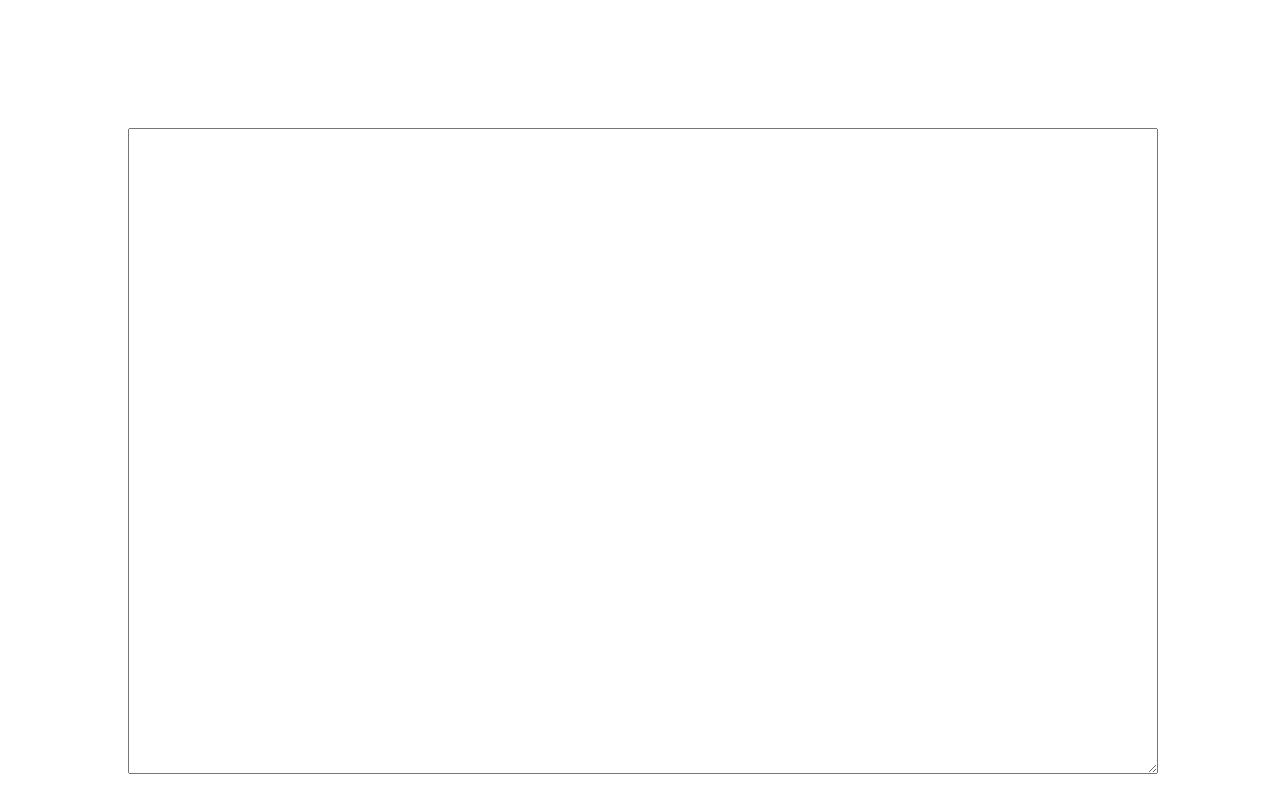
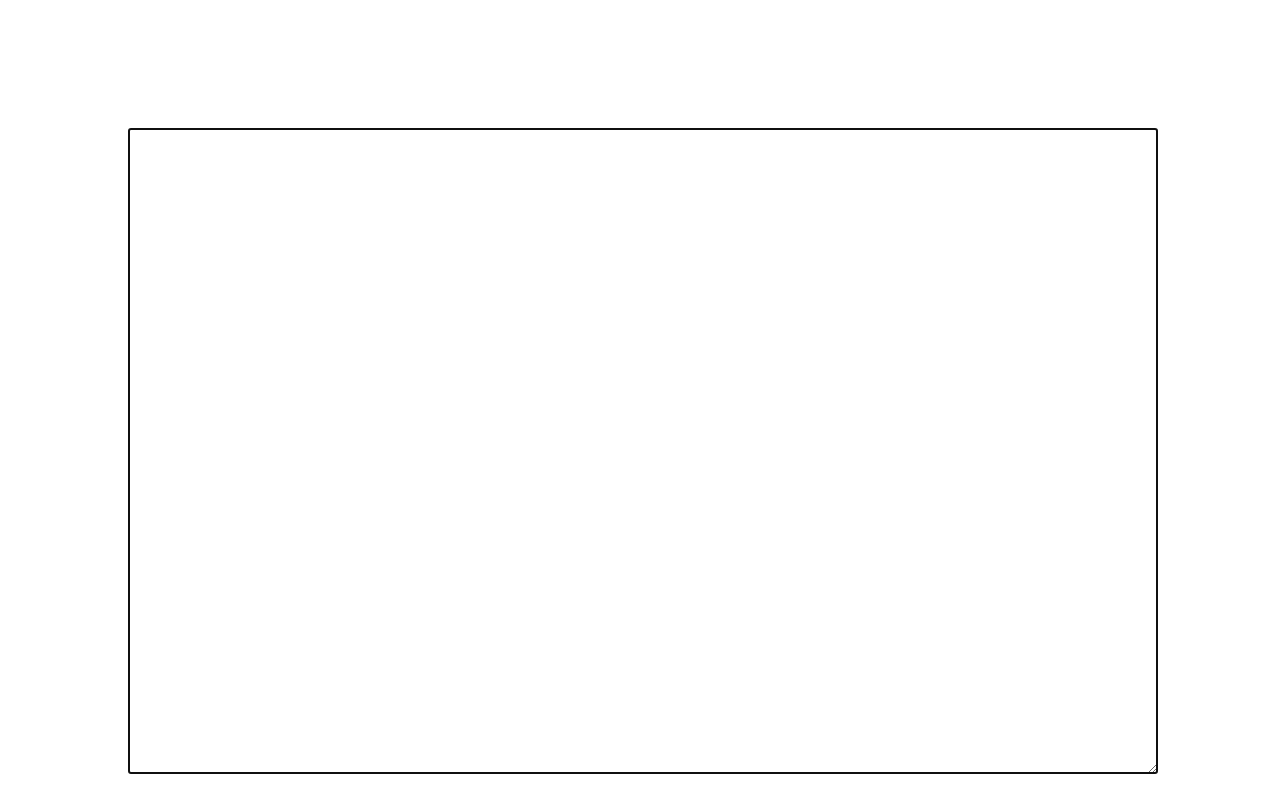
Before and after one commit to ebuczek525/CS546-FinalProject, a Svelte app in the folder frontend/: page / in a window 1280 px wide. Built offline with nearby package versions, Linux system fonts and the light colour scheme.

Commit message:
autofocus no blue

```diff
--- a/frontend/src/Editor.svelte
+++ b/frontend/src/Editor.svelte
@@ -4,9 +4,8 @@
   width: 80%
   height: 80%
   margin: 10%
-  color: blue
 </style>
 
-<textarea id="editor">
+<textarea autofocus id="editor">
 
 </textarea>
```
